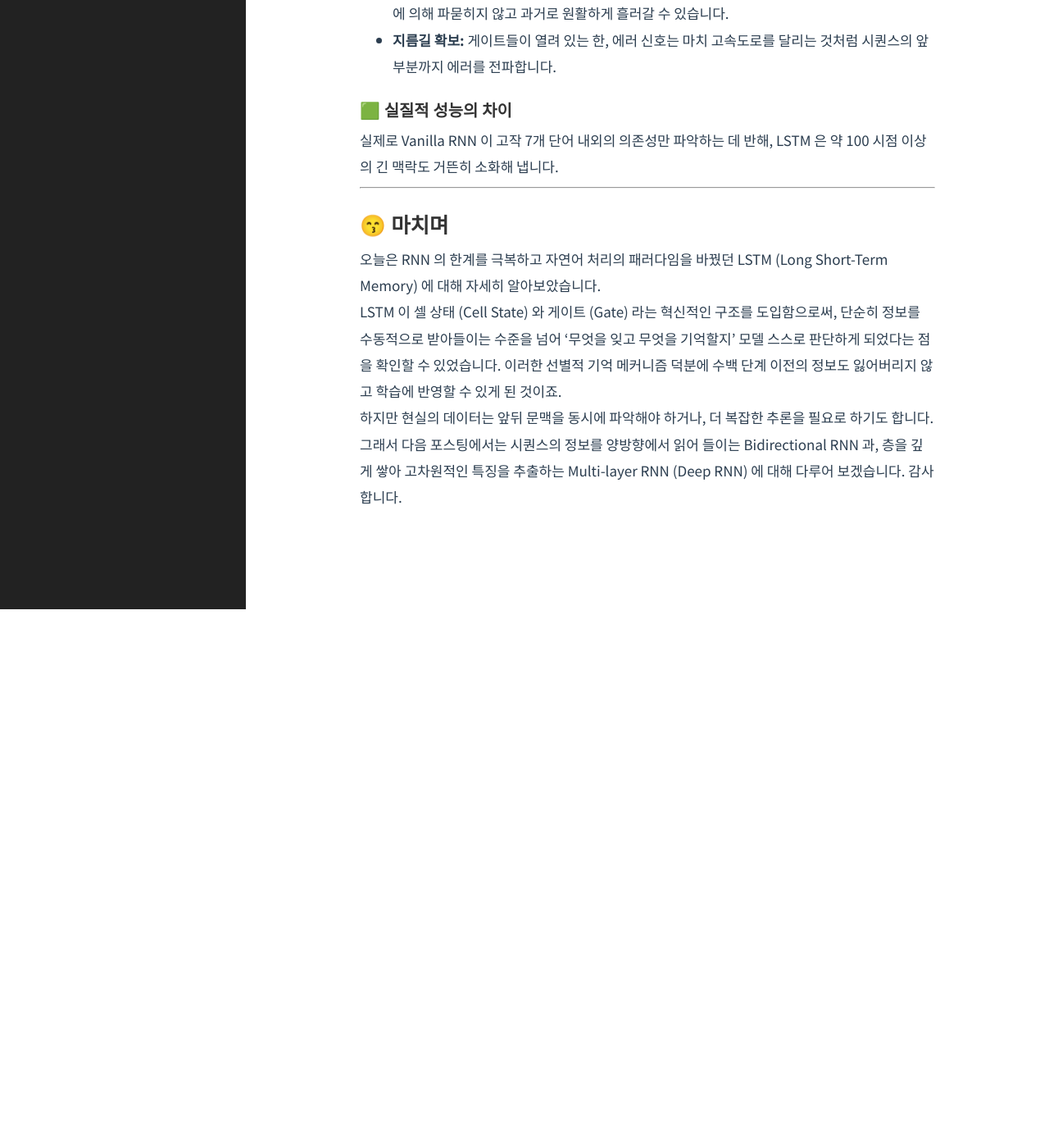
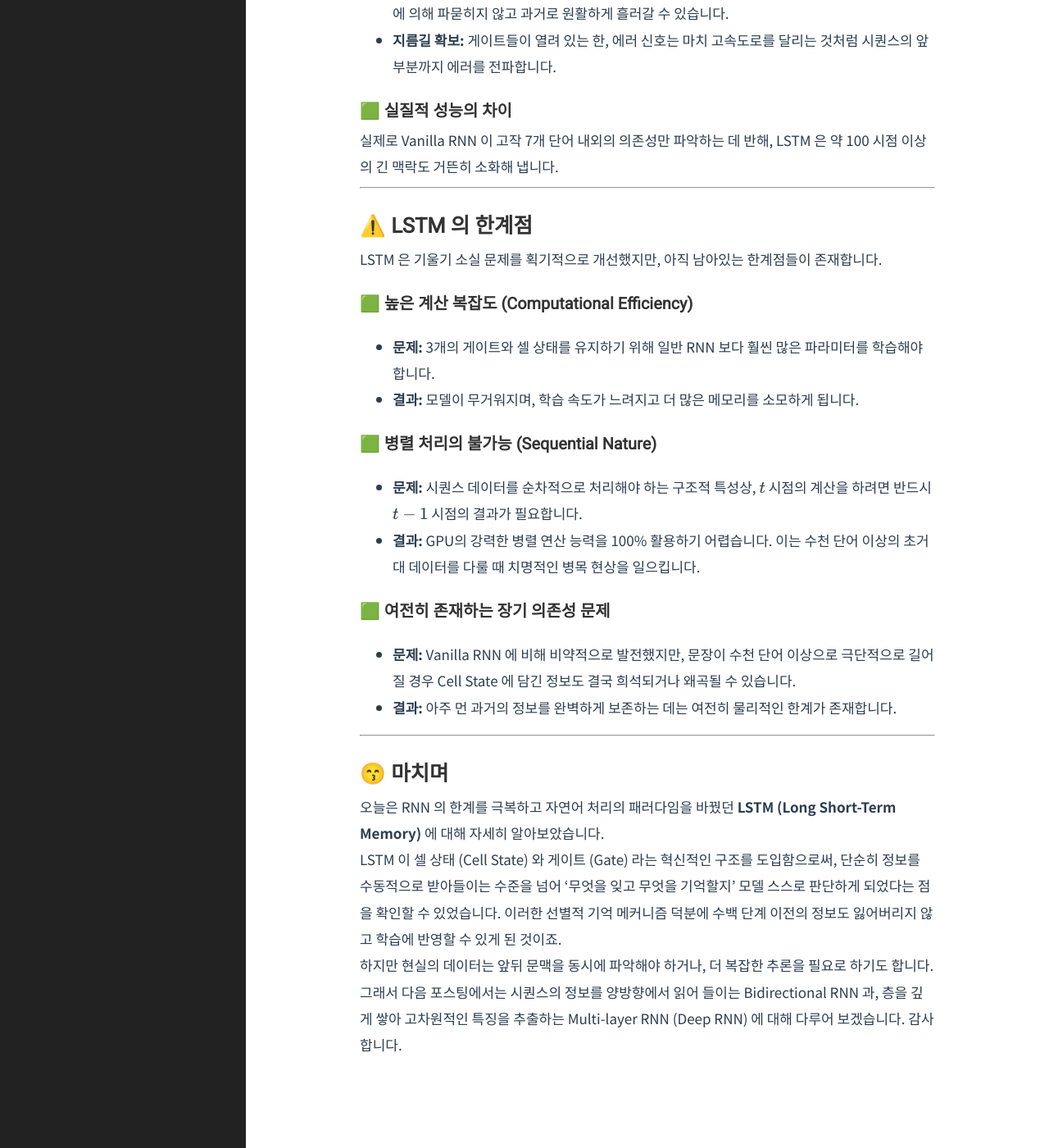
Before and after one commit to Youngjun-CV/Youngjun-CV.github.io, a Jekyll site: the page built from _posts/nlp/2026-03-30-lstm.markdown, in a window 1280 px wide and 1400 px high, scrolled down 4021 px. Shown: the whole window at 82% size. Built offline with Jekyll 4.4.1, drawn with Linux system fonts in a browser that asks for light colours; formulas are drawn with MathJax 3; before the commit the page ends 4764 px from its top, so only the background shows below that; some of the changed text lies outside the part shown.

Commit message:
Update 2026-03-30-lstm.markdown

```diff
--- a/_posts/nlp/2026-03-30-lstm.markdown
+++ b/_posts/nlp/2026-03-30-lstm.markdown
@@ -1,6 +1,6 @@
 ---
 layout: post
-title: "장기 의존성 문제의 해결책: LSTM의 구조와 원"
+title: "장기 의존성 문제의 해결책: LSTM의 구조와 원리"
 date: 2026-03-30 19:15:37 +0900
 category: NLP
 ---
@@ -118,8 +118,25 @@ $$h^{(t)} = o^{(t)} \odot \tanh(C^{(t)})$$
 
 ---
 
+## ⚠️ LSTM 의 한계점
+LSTM 은 기울기 소실 문제를 획기적으로 개선했지만, 아직 남아있는 한계점들이 존재합니다.
+
+### 🟩 높은 계산 복잡도 (Computational Efficiency)
+* **문제:** 3개의 게이트와 셀 상태를 유지하기 위해 일반 RNN 보다 훨씬 많은 파라미터를 학습해야 합니다.
+* **결과:** 모델이 무거워지며, 학습 속도가 느려지고 더 많은 메모리를 소모하게 됩니다.
+
+### 🟩 병렬 처리의 불가능 (Sequential Nature)
+* **문제:** 시퀀스 데이터를 순차적으로 처리해야 하는 구조적 특성상, $t$ 시점의 계산을 하려면 반드시 $t-1$ 시점의 결과가 필요합니다.
+* **결과:** GPU의 강력한 병렬 연산 능력을 100% 활용하기 어렵습니다. 이는 수천 단어 이상의 초거대 데이터를 다룰 때 치명적인 병목 현상을 일으킵니다.
+
+### 🟩 여전히 존재하는 장기 의존성 문제
+* **문제:** Vanilla RNN 에 비해 비약적으로 발전했지만, 문장이 수천 단어 이상으로 극단적으로 길어질 경우 Cell State 에 담긴 정보도 결국 희석되거나 왜곡될 수 있습니다.
+* **결과:** 아주 먼 과거의 정보를 완벽하게 보존하는 데는 여전히 물리적인 한계가 존재합니다.
+
+---
+
 ## 😙 마치며
-오늘은 RNN 의 한계를 극복하고 자연어 처리의 패러다임을 바꿨던 LSTM (Long Short-Term Memory) 에 대해 자세히 알아보았습니다.
+오늘은 RNN 의 한계를 극복하고 자연어 처리의 패러다임을 바꿨던 **LSTM (Long Short-Term Memory)** 에 대해 자세히 알아보았습니다.
 
 LSTM 이 셀 상태 (Cell State) 와 게이트 (Gate) 라는 혁신적인 구조를 도입함으로써, 단순히 정보를 수동적으로 받아들이는 수준을 넘어 '무엇을 잊고 무엇을 기억할지' 모델 스스로 판단하게 되었다는 점을 확인할 수 있었습니다. 이러한 선별적 기억 메커니즘 덕분에 수백 단계 이전의 정보도 잃어버리지 않고 학습에 반영할 수 있게 된 것이죠.
 
```
